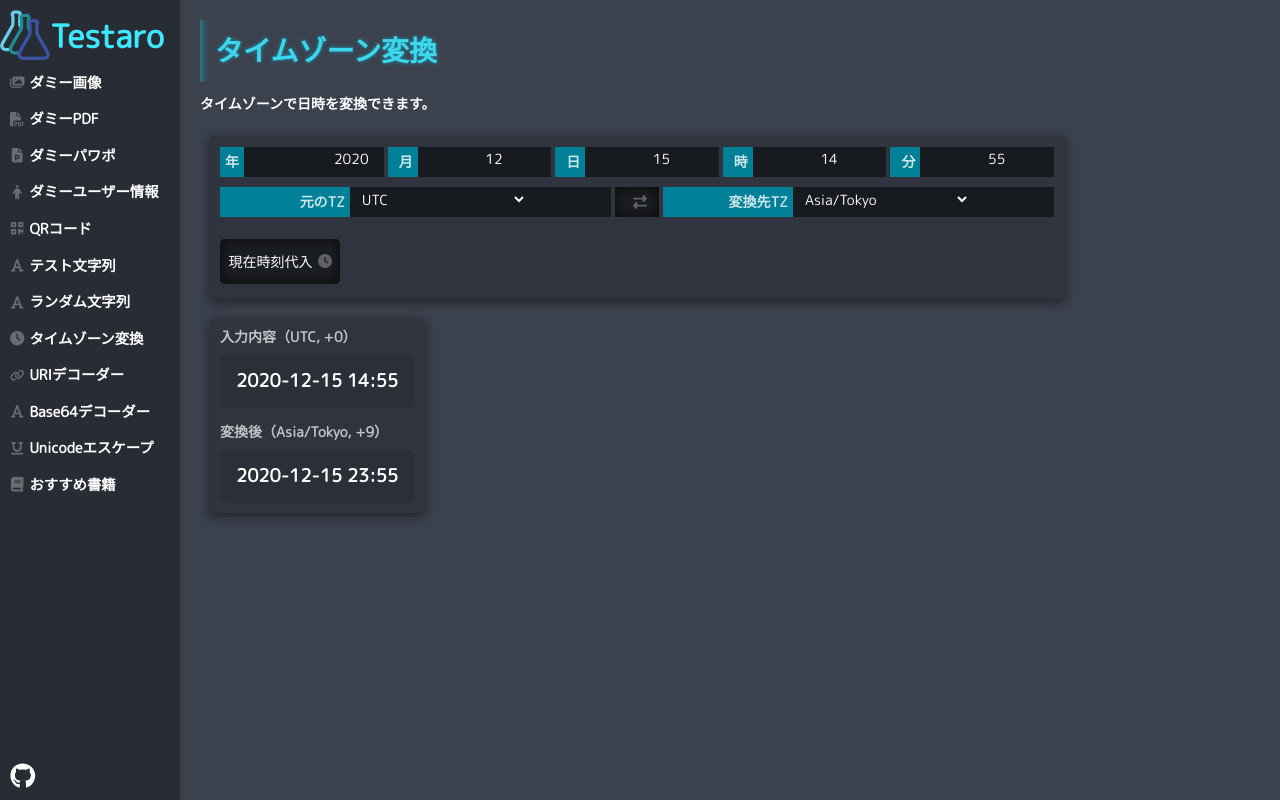
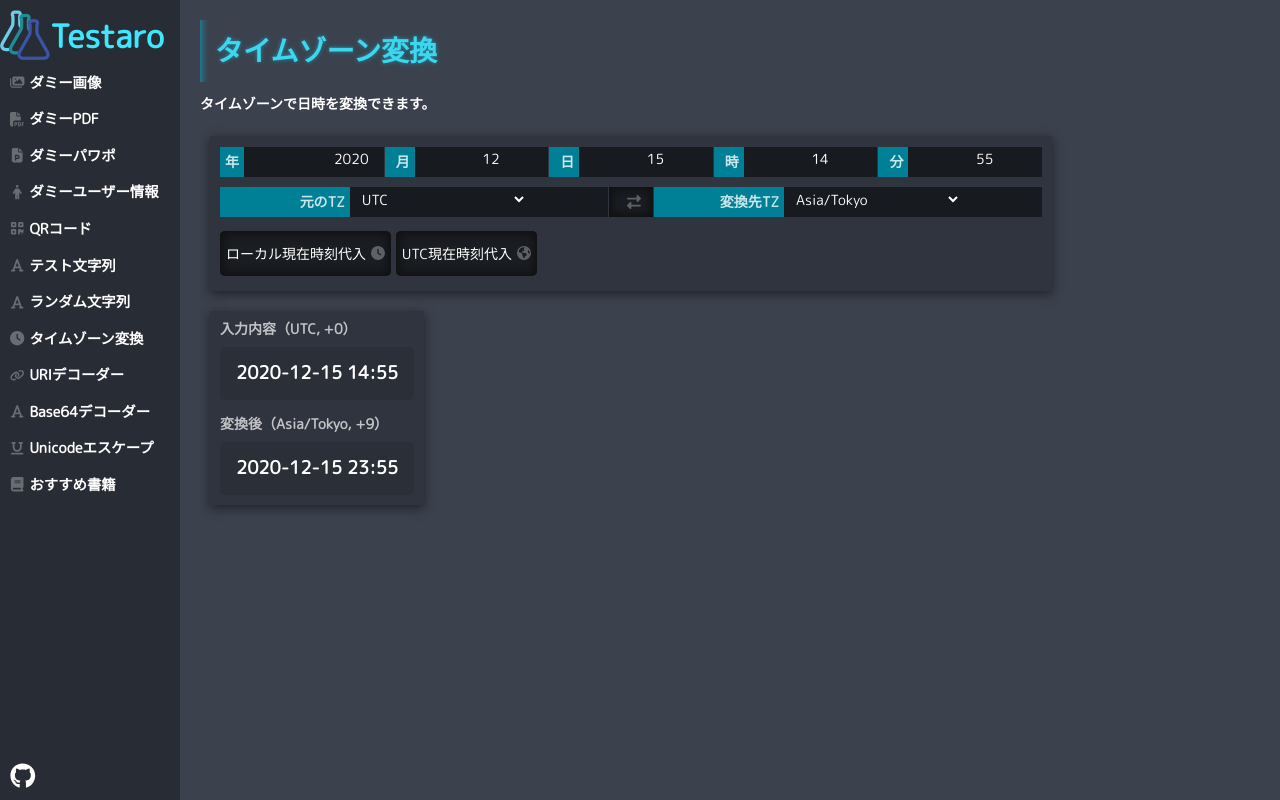
Before and after one commit to jesusisao/testaro, a Next.js app: page /timezone-converter in a window 1280 px wide. Built offline with nearby package versions, Linux system fonts and the light colour scheme.

Commit message:
UTC現在時刻代入機能 + 入力された時刻のタイムゾーンが不正に解釈される不具合修正

```diff
--- a/src/pages/timezone-converter/index.module.scss
+++ b/src/pages/timezone-converter/index.module.scss
@@ -9,8 +9,7 @@
 .dateTimeInputContainer {
   display: flex;
   justify-content: flex-end;
-  gap: 4px;
-  margin-bottom: 8px;
+  gap: 1px;
 
   @media (max-width: 768px) {
     flex-wrap: wrap;
@@ -28,8 +27,8 @@
   display: flex;
   align-items: center;
   vertical-align: middle;
-  gap: 4px;
-  margin-bottom: 16px;
+  gap: 1px;
+  margin-top: 8px;
 
   @media (max-width: 768px) {
     flex-direction: column;
@@ -38,12 +37,8 @@
 
 .buttonContainer {
   display: flex;
-  gap: 16px;
-  margin-top: 16px;
-
-  @media (max-width: 480px) {
-    flex-direction: column;
-  }
+  gap: 5px;
+  margin-top: 8px;
 }
 
 .timeDisplay {
--- a/src/pages/timezone-converter/index.tsx
+++ b/src/pages/timezone-converter/index.tsx
@@ -12,13 +12,17 @@ import commonStyle from "styles/common.module.scss";
 import style from "./index.module.scss";
 import ParamBox from "src/components/Common/ParamBox";
 import { FontAwesomeIcon } from "@fortawesome/react-fontawesome";
-import { faExchangeAlt, faClock } from "@fortawesome/free-solid-svg-icons";
+import {
+  faExchangeAlt,
+  faClock,
+  faGlobeAmericas,
+} from "@fortawesome/free-solid-svg-icons";
 
 const TimezoneConverter: NextPage = () => {
-  const now = DateTime.now();
+  const now = DateTime.utc();
 
   const [year, setYear] = useState(now.year);
-  const [month, setMonth] = useState(now.month); // luxonは1から始まるため調整不要
+  const [month, setMonth] = useState(now.month);
   const [day, setDay] = useState(now.day);
   const [hour, setHour] = useState(now.hour);
   const [minute, setMinute] = useState(now.minute);
@@ -40,7 +44,10 @@ const TimezoneConverter: NextPage = () => {
   ];
 
   const inputTime = () => {
-    return DateTime.local(year, month, day, hour, minute).setZone(fromTimezone);
+    return DateTime.fromObject(
+      { year, month, day, hour, minute },
+      { zone: fromTimezone }
+    );
   };
 
   const convertedTime = () => {
@@ -60,6 +67,15 @@ const TimezoneConverter: NextPage = () => {
     setDay(now.day);
     setHour(now.hour);
     setMinute(now.minute);
+  };
+
+  const setCurrentUTCTime = () => {
+    const nowUTC = DateTime.utc();
+    setYear(nowUTC.year);
+    setMonth(nowUTC.month);
+    setDay(nowUTC.day);
+    setHour(nowUTC.hour);
+    setMinute(nowUTC.minute);
   };
 
   const title = "タイムゾーン変換";
@@ -183,8 +199,18 @@ const TimezoneConverter: NextPage = () => {
               className={commonStyle.testaroButton}
               onClick={setCurrentTime}
             >
-              現在時刻代入
+              ローカル現在時刻代入
               <FontAwesomeIcon icon={faClock} className={commonStyle.icon} />
+            </button>
+            <button
+              className={commonStyle.testaroButton}
+              onClick={setCurrentUTCTime}
+            >
+              UTC現在時刻代入
+              <FontAwesomeIcon
+                icon={faGlobeAmericas}
+                className={commonStyle.icon}
+              />
             </button>
           </div>
         </div>
```
